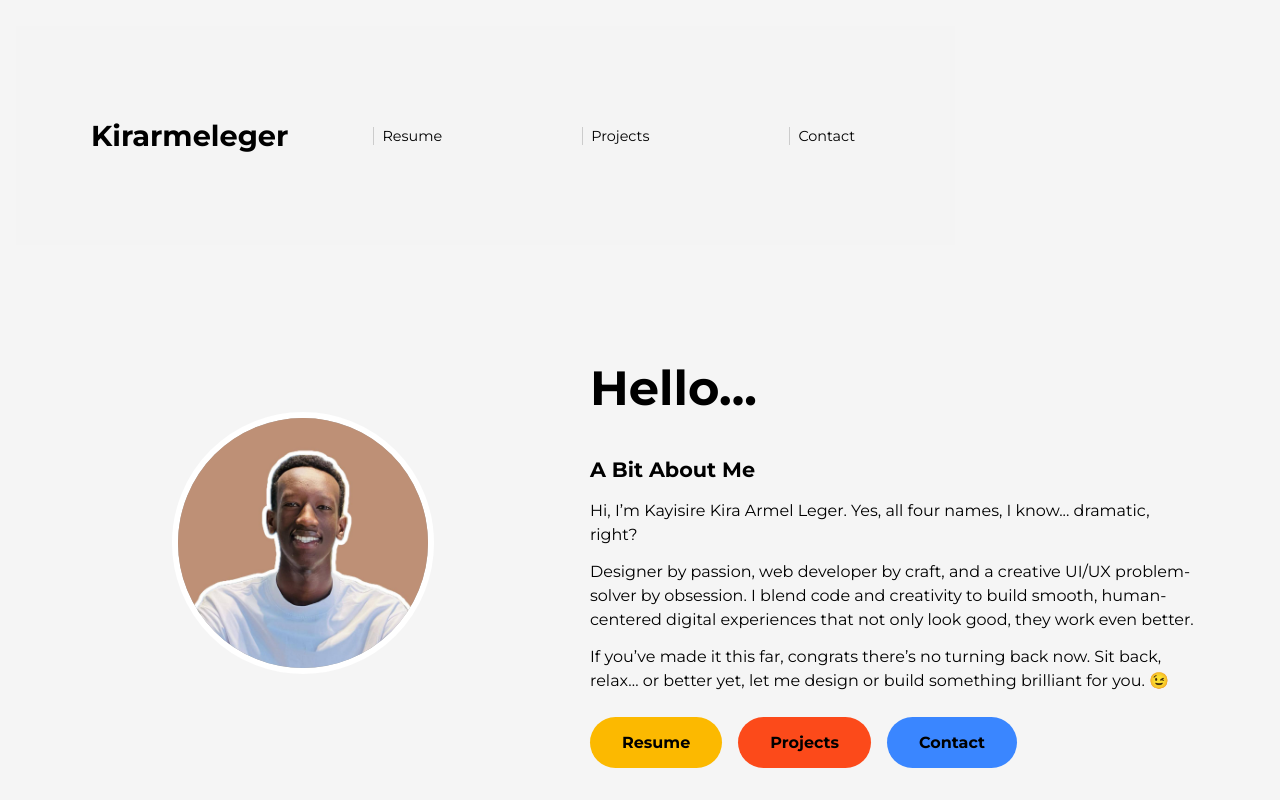
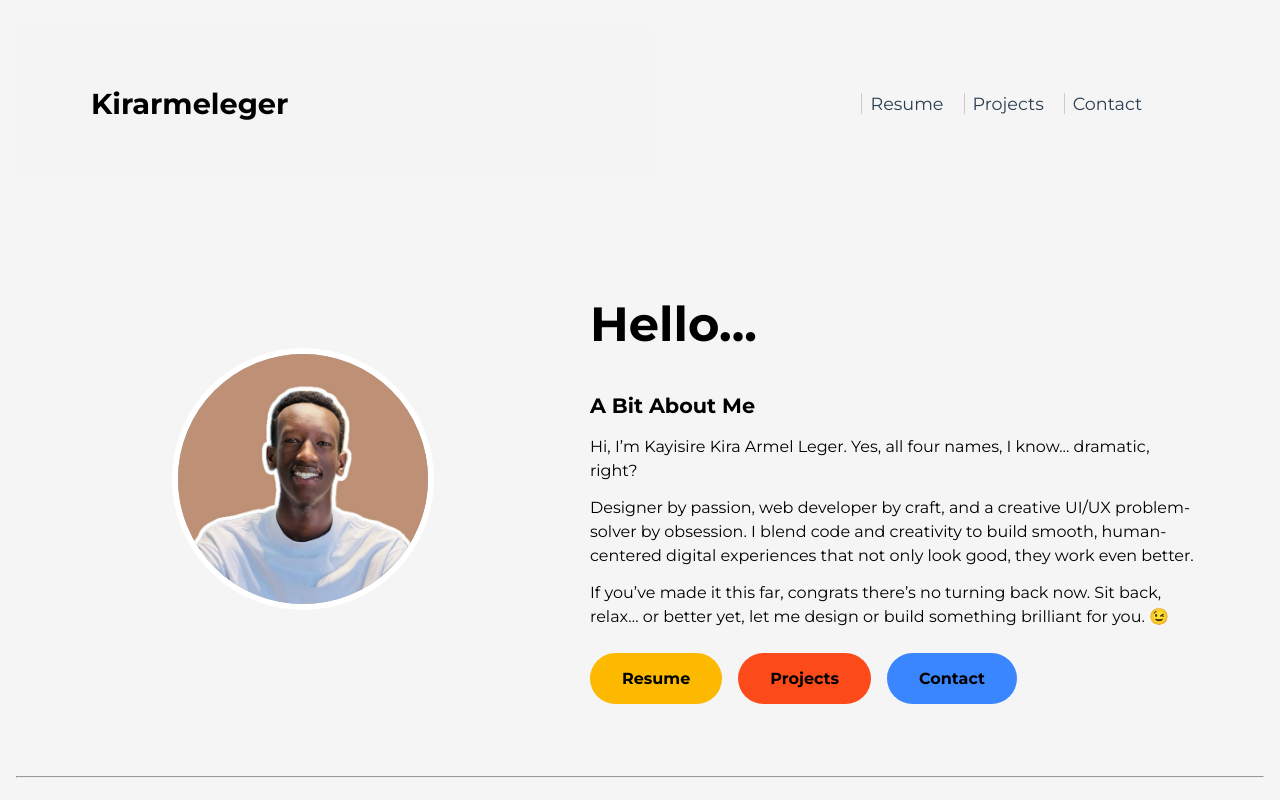
Before and after one commit to armeleger/armeleger_resume, a plain HTML site: page index.html in a window 1280 px wide. Shown: the top 800 px of the page. Drawn offline with Linux system fonts and the light colour scheme.

Commit message:
Final Touches.

```diff
--- a/assets/css/contact.css
+++ b/assets/css/contact.css
@@ -30,20 +30,16 @@
     transition: color 0.3s ease;
 }
 
-.nav-links a:hover {
-    color: #fcb900;
-}
-
-.nav-links a::after {
+  .nav-links a::after {
     content: '';
     position: absolute;
-    bottom: -5px;
+    bottom: -3px;
     left: 0;
     width: 0;
-    height: 2px;
-    background-color: #fcb900;
+    height: 1px;
+    background-color: #2c3e50;
     transition: width 0.3s ease;
-}
+  }
 
 .nav-links a:hover::after {
     width: 100%;
@@ -94,7 +90,6 @@ h1::after {
     background-color: #4b4c4d;
 }
 
-/* Main Content Styles */
 h2 {
     font-size: 1.8rem;
     color: #2c3e50;
--- a/assets/css/home.css
+++ b/assets/css/index.css
@@ -96,27 +96,42 @@
 
   .logo {
     font-weight: bold;
+    margin-right: 100%;
     font-size: 18px;
-      padding-right: 80%;
+    padding-right: 55% ;
     }
-    .logo {
-      font-weight: bold;
-    }
-
 
   .nav-links {
     display: flex;
-      gap: 20px;
+    margin-left: 50%;
     list-style: none;
     margin: 0;
     padding: 0;
   }
 
-    .nav-links li {
+  .nav-links a {
+    text-decoration: none;
+    color: #2c3e50;
+    font-weight: 500;
+    font-size: 1.1rem;
     position: relative;
-      padding: 50px;
+    transition: color 0.3s ease;
   }
 
+  .nav-links a::after {
+    content: '';
+    position: absolute;
+    bottom: -3px;
+    left: 0;
+    width: 0;
+    height: 1px;
+    background-color: #2c3e50;
+    transition: width 0.3s ease;
+  }
+
+  .nav-links a:hover::after {
+    width: 100%;
+  }
 
 
   .resume-btn {
--- a/assets/css/project.css
+++ b/assets/css/project.css
@@ -4,6 +4,7 @@
     padding: 0;
     box-sizing: border-box;
     font-family: 'Montserrat', sans-serif;
+    font-size: 16px;
 }
 
 .header-container {
@@ -30,24 +31,22 @@
     transition: color 0.3s ease;
 }
 
-.nav-links a:hover {
-    color: #fcb900;
-}
 
-.nav-links a::after {
+  .nav-links a::after {
     content: '';
     position: absolute;
-    bottom: -5px;
+    bottom: -3px;
     left: 0;
     width: 0;
-    height: 2px;
-    background-color: #fcb900;
+    height: 1px;
+    background-color: #2c3e50;
     transition: width 0.3s ease;
-}
+    }
 
-.nav-links a:hover::after {
+
+    .nav-links a:hover::after {
     width: 100%;
-}
+    }
 
 
 
@@ -83,7 +82,7 @@ h1 {
 }
 
 .project-card {
-    display: flex;
+    display: inline-block;
     background: white;
     border-radius: 8px;
     box-shadow: 0 5px 15px rgba(0,0,0,0.1);
--- a/assets/css/resume.css
+++ b/assets/css/resume.css
@@ -29,20 +29,17 @@
     transition: color 0.3s ease;
 }
 
-.nav-links a:hover {
-    color: #fcb900;
-}
-
-.nav-links a::after {
+  .nav-links a::after {
     content: '';
     position: absolute;
-    bottom: -5px;
+    bottom: -3px;
     left: 0;
     width: 0;
-    height: 2px;
-    background-color: #fcb900;
+    height: 1px;
+    background-color: #2c3e50;
     transition: width 0.3s ease;
-}
+  }
+
 
 .nav-links a:hover::after {
     width: 100%;
@@ -92,7 +89,6 @@ p, li {
     color: #000000;
 }
 
-/* Layout Sections */
 section {
     margin-bottom: 2.5rem;
 }
@@ -113,7 +109,6 @@ section {
     flex: 1;
 }
 
-/* Skills List */
 .skills ul {
     list-style-type: none;
 }
@@ -133,7 +128,6 @@ section {
     top: -3px;
 }
 
-/* Footer Styles */
 footer {
     margin-top: 3rem;
     padding-top: 2rem;
--- a/index.html
+++ b/index.html
@@ -3,9 +3,9 @@
 <head>
   <meta charset="UTF-8" />
   <meta name="viewport" content="width=device-width, initial-scale=1.0">
-  <title>Kirarmeleger</title>
+  <title>Armel's Resume</title>
   <link href="https://fonts.googleapis.com/css2?family=Montserrat:wght@400;700&display=swap" rel="stylesheet">
-  <link rel="stylesheet" href="assets/css/home.css">
+  <link rel="stylesheet" href="assets/css/index.css">
 </head>
 
 
```
Lines whose indentation alone changed are shown as unchanged.
